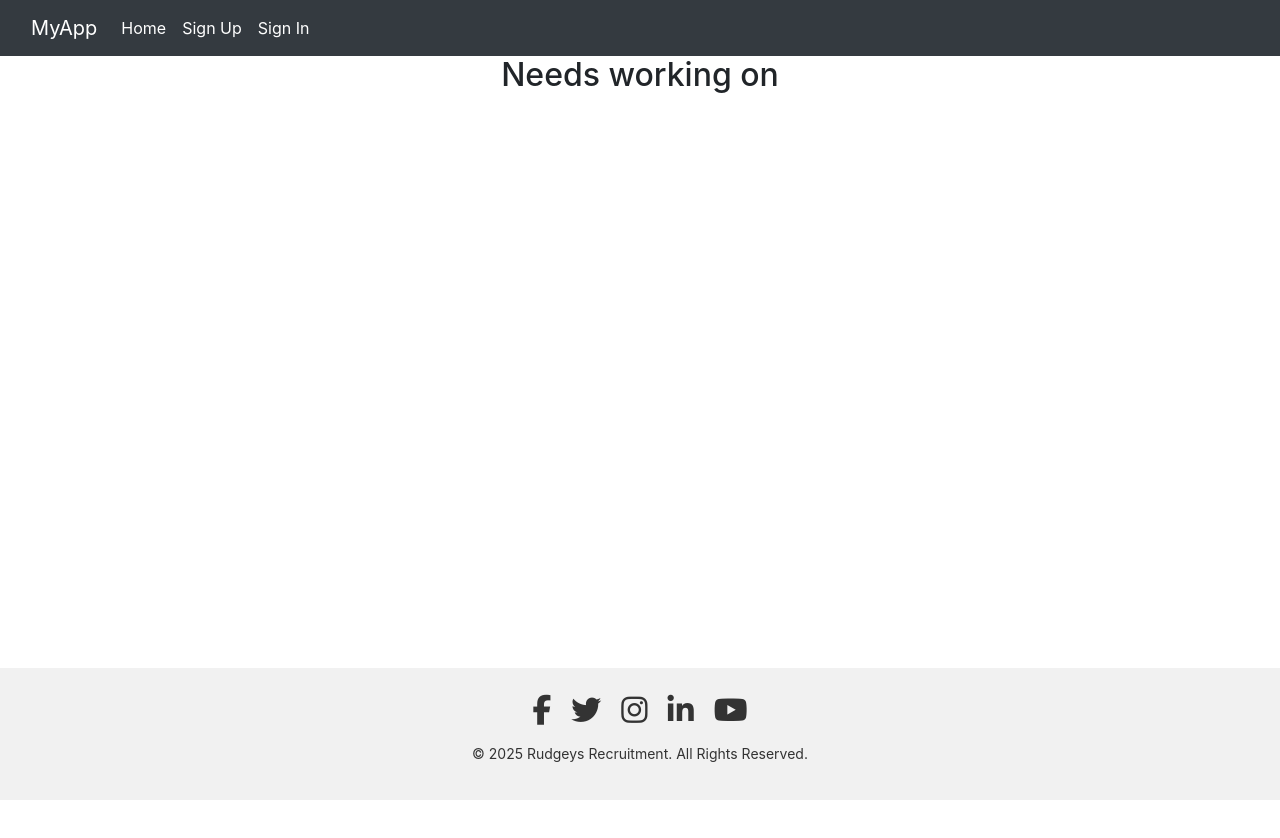
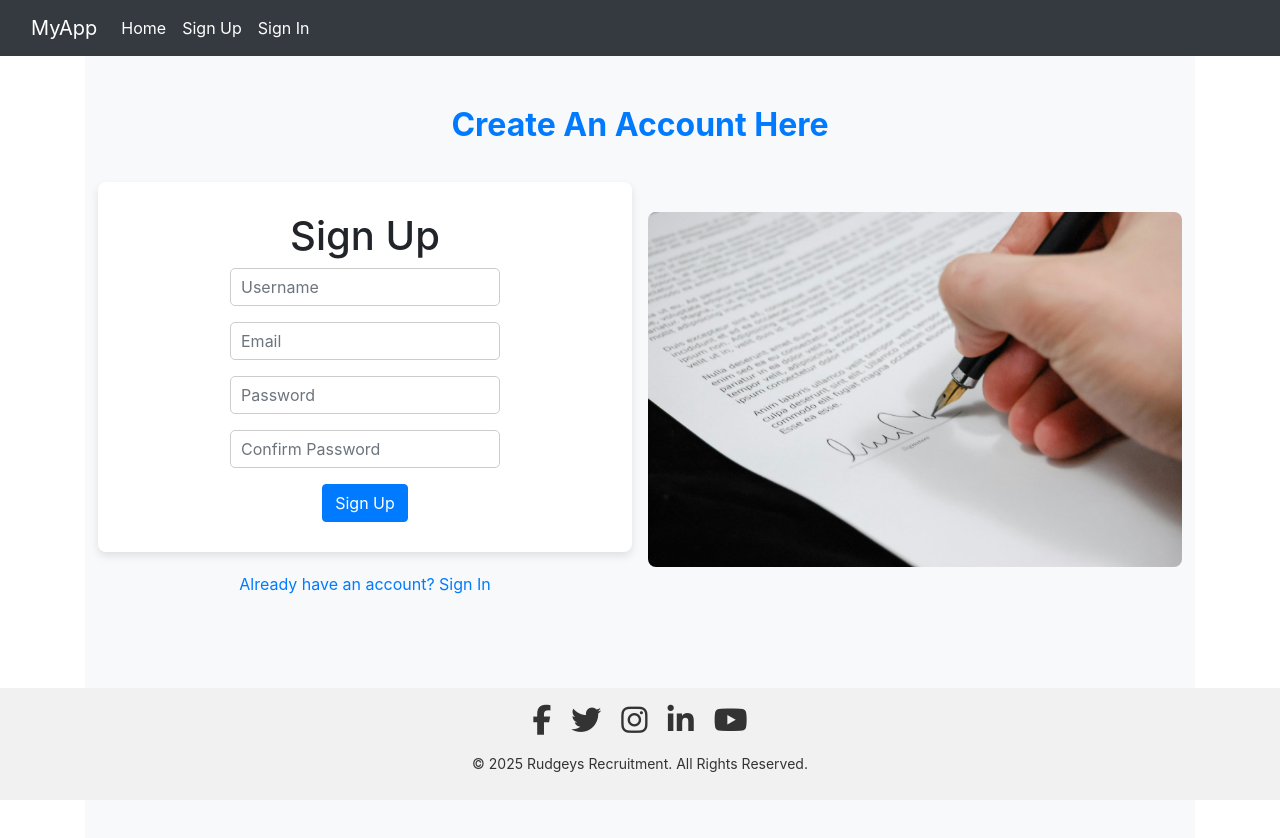
Before and after one commit to JoshRudge22/frontend-prject5-rr, a React (Create React App) app: page /signup in a window 1280 px wide. Shown: the top 838 px of the page. Before the commit the page ends 800 px from the top, so only its background shows below. Built offline with nearby package versions, Linux system fonts and the light colour scheme.

Commit message:
created a new signup form and page, edited the footer and added a new image in the media file

```diff
--- a/src/App.js
+++ b/src/App.js
@@ -1,9 +1,10 @@
 import React from 'react';
-import NavBar from './components/NavBar';
-import Footer from './components/Footer';
+import NavBar from './components/pages/NavBar';
+import Footer from './components/pages/Footer';
 import Container from 'react-bootstrap/Container';
 import { BrowserRouter as Router, Route, Switch } from 'react-router-dom';
 import HomePage from './pages/HomePage';
+import SignUp from './pages/SignUp';
 import './App.css';
 
 function App() {
@@ -17,7 +18,7 @@ function App() {
         <Container>
           <Switch>
             <Route exact path="/" component={HomePage} />
-            <Route exact path="/signup" render={() => <h2>Needs working on</h2>} />
+            <Route exact path="/signup" component={SignUp} />
             <Route exact path="/signin" render={() => <h2>Needs working on</h2>} />
           </Switch>
           <Footer />
--- /dev/null
+++ b/src/components/auth/SignUpForm.js
@@ -0,0 +1,152 @@
+import React, { useState } from "react";
+import { Link, useHistory } from "react-router-dom";
+import styles from "../../styles/SignUpForm.module.css";
+import btnStyles from "../../styles/Button.module.css";
+import { Form, Button, Col, Row, Container, Alert } from "react-bootstrap";
+import contactImage from "../../media/contract.jpg"
+import axios from "axios";
+
+const SignUpForm = () => {
+  const [signUpData, setSignUpData] = useState({
+    username: "",
+    email: "",
+    password1: "",
+    password2: "",
+  });
+  const { username, email, password1, password2 } = signUpData;
+
+  const [errors, setErrors] = useState({});
+  const history = useHistory();
+
+  const handleChange = (event) => {
+    setSignUpData({
+      ...signUpData,
+      [event.target.name]: event.target.value,
+    });
+  };
+
+  const handleSubmit = async (event) => {
+    event.preventDefault();
+    try {
+      const response = await axios.post("/dj-rest-auth/registration/", {
+        username,
+        email,
+        password1,
+        password2,
+      });
+      if (response.status === 201) {
+        history.push("/signin");
+      }
+    } catch (err) {
+      setErrors(err.response?.data);
+    }
+  };
+
+  return (
+    <Row className={styles.Row}>
+      <Col className={`my-auto py-2 p-md-2 ${styles.formColumn}`} md={6}>
+        <Container className={styles.formContainer}>
+          <h1 className={styles.Header}>Sign Up</h1>
+
+          <Form onSubmit={handleSubmit}>
+            <Form.Group controlId="username">
+              <Form.Label className="d-none">Username</Form.Label>
+              <Form.Control
+                className={styles.Input}
+                type="text"
+                placeholder="Username"
+                name="username"
+                value={username}
+                onChange={handleChange}
+              />
+            </Form.Group>
+            {errors.username?.map((message, idx) => (
+              <Alert variant="warning" key={idx}>
+                {message}
+              </Alert>
+            ))}
+
+            <Form.Group controlId="email">
+              <Form.Label className="d-none">Email</Form.Label>
+              <Form.Control
+                className={styles.Input}
+                type="email"
+                placeholder="Email"
+                name="email"
+                value={email}
+                onChange={handleChange}
+              />
+            </Form.Group>
+            {errors.email?.map((message, idx) => (
+              <Alert variant="warning" key={idx}>
+                {message}
+              </Alert>
+            ))}
+
+            <Form.Group controlId="password1">
+              <Form.Label className="d-none">Password</Form.Label>
+              <Form.Control
+                className={styles.Input}
+                type="password"
+                placeholder="Password"
+                name="password1"
+                value={password1}
+                onChange={handleChange}
+              />
+            </Form.Group>
+            {errors.password1?.map((message, idx) => (
+              <Alert key={idx} variant="warning">
+                {message}
+              </Alert>
+            ))}
+
+            <Form.Group controlId="password2">
+              <Form.Label className="d-none">Confirm Password</Form.Label>
+              <Form.Control
+                className={styles.Input}
+                type="password"
+                placeholder="Confirm Password"
+                name="password2"
+                value={password2}
+                onChange={handleChange}
+              />
+            </Form.Group>
+            {errors.password2?.map((message, idx) => (
+              <Alert key={idx} variant="warning">
+                {message}
+              </Alert>
+            ))}
+
+            <Button
+              className={`${btnStyles.Button} ${btnStyles.Wide} ${btnStyles.Bright}`}
+              type="submit"
+            >
+              Sign Up
+            </Button>
+
+            {errors.non_field_errors?.map((message, idx) => (
+              <Alert key={idx} variant="warning" className="mt-3">
+                {message}
+              </Alert>
+            ))}
+          </Form>
+        </Container>
+
+        <Container className={styles.linkContainer}>
+          <Link className={styles.link} to="/signin">
+            Already have an account? <span>Sign In</span>
+          </Link>
+        </Container>
+      </Col>
+      <Col md={6} className={`my-auto d-none d-md-block p-2 ${styles.SignUpCol}`}>
+        <img
+          src={contactImage}
+          alt="Sign Up Illustration"
+          className={styles.fillerImage}
+        />
+      </Col>
+    </Row>
+  );
+};
+
+export default SignUpForm;
--- a/src/components/Footer.js
+++ b/src/components/pages/Footer.js
@@ -1,5 +1,5 @@
 import React from 'react';
-import fontAwesomeStyles from '../styles/FontAwesome.module.css';
+import fontAwesomeStyles from '../../styles/FontAwesome.module.css';
 
 const Footer = () => {
   return (
--- /dev/null
+++ b/src/pages/SignUp.js
@@ -0,0 +1,14 @@
+import React from "react";
+import SignUpForm from "../components/auth/SignUpForm";
+import signUpStyles from "../styles/SignUpForm.module.css";
+
+const SignUp = () => {
+  return (
+    <div className={signUpStyles.pageWrapper}>
+      <h2 className={signUpStyles.header}>Create An Account Here</h2>
+      <SignUpForm />
+    </div>
+  );
+};
+
+export default SignUp;
--- a/src/styles/FontAwesome.module.css
+++ b/src/styles/FontAwesome.module.css
@@ -14,7 +14,7 @@
   left: 0;
   width: 100%;
   background-color: #f1f1f1;
-    padding: 20px 0;
+  padding: 10px 0;
   text-align: center;
 }
 
--- /dev/null
+++ b/src/styles/SignUpForm.module.css
@@ -0,0 +1,112 @@
+.pageWrapper {
+    padding: 50px 20px;
+    background-color: #f8f9fa;
+    min-height: 100vh;
+}
+
+.header {
+    font-size: 2rem;
+    font-weight: bold;
+    text-align: center;
+    margin-bottom: 30px;
+    color: #007bff;
+}
+
+.formContainer {
+    display: flex;
+    justify-content: center;
+    align-items: center;
+    flex-direction: column;
+    background-color: white;
+    padding: 30px;
+    border-radius: 8px;
+    box-shadow: 0 4px 8px rgba(0, 0, 0, 0.1);
+}
+
+.Input {
+    width: 100%;
+    padding: 10px;
+    margin-bottom: 15px;
+    border-radius: 5px;
+    border: 1px solid #ccc;
+    font-size: 1rem;
+}
+
+.Input:focus {
+    outline: none;
+    border-color: #007bff;
+}
+
+.Button {
+    width: 100%;
+    padding: 12px;
+    border-radius: 5px;
+    background-color: #007bff;
+    color: white;
+    font-size: 1.1rem;
+    cursor: pointer;
+    border: none;
+}
+
+.Button:hover {
+    background-color: #0056b3;
+}
+
+.SignUpCol {
+    display: flex;
+    justify-content: center;
+    align-items: center;
+}
+
+.SignUpCol .fillerImage {
+    max-width: 100%;
+    border-radius: 8px;
+}
+
+.Alert {
+    margin-top: 10px;
+}
+
+.Alert.warning {
+    color: #e74c3c;
+}
+
+.linkContainer {
+    margin-top: 20px;
+    text-align: center;
+}
+
+.link {
+    text-decoration: none;
+    color: #007bff;
+    font-size: 1rem;
+}
+
+.link:hover {
+    text-decoration: underline;
+}
+
+.Row {
+    display: flex;
+    align-items: stretch;
+    justify-content: center;
+}
+
+.formColumn {
+    display: flex;
+    flex-direction: column;
+    justify-content: space-between;
+}
+
+.SignUpCol {
+    display: flex;
+    justify-content: center;
+    align-items: center;
+    height: 100%;
+}
+
+.fillerImage {
+    width: 100%;
+    object-fit: cover;
+    border-radius: 8px;
+}
```
Also changed, not shown: src/components/pages/NavBar.js (renamed from src/components/NavBar.js), src/media/contract.jpg (added), 1 other file (tests, documents, lock files or other folders). Lines whose indentation alone changed are shown as unchanged.
